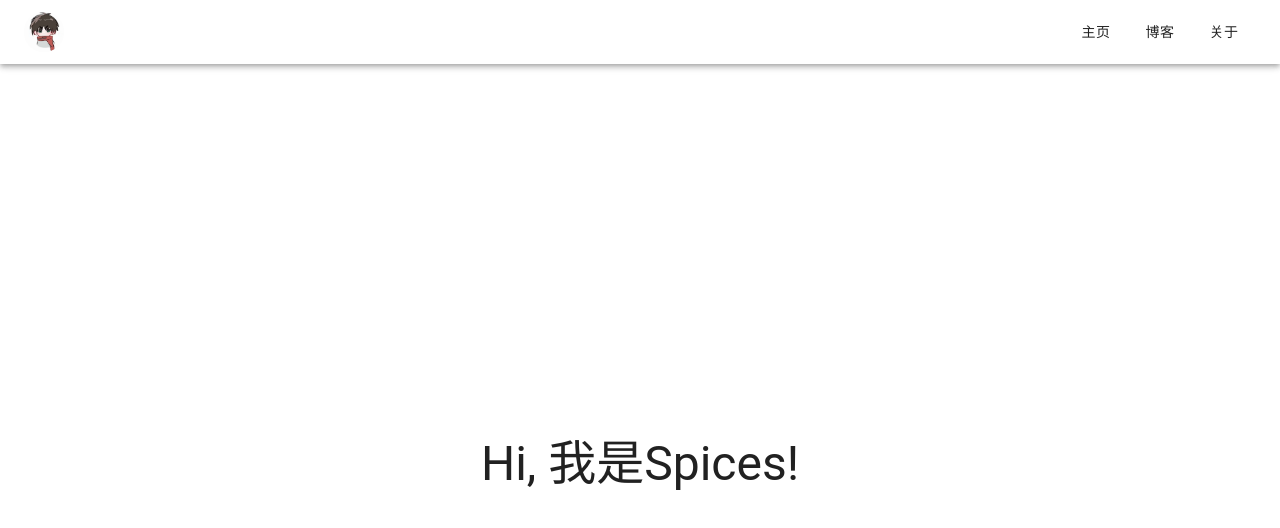
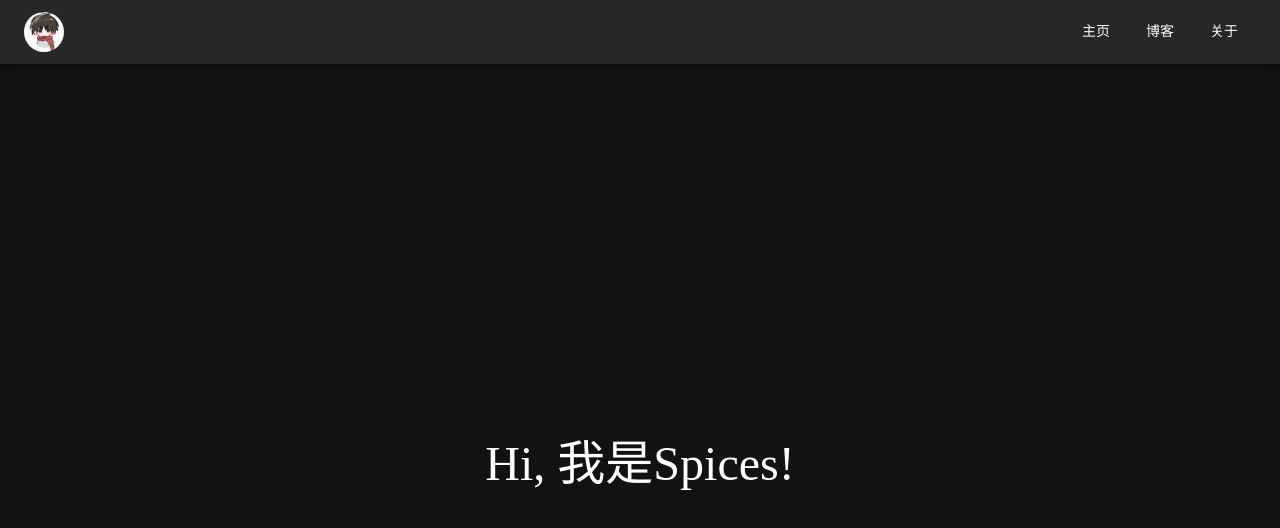
Before and after one commit to Spiceses/personal-blog, a React app in the folder client/: page / in a window 1280 px wide. Shown: the top 528 px of the page. Built offline with nearby package versions, Linux system fonts and the light colour scheme.

Commit message:
配置网站字体

```diff
--- a/client/public/index.html
+++ b/client/public/index.html
@@ -3,7 +3,10 @@
   <head>
     <meta charset="UTF-8" />
     <meta name="viewport" content="width=device-width, initial-scale=1.0" />
-    <!-- <link rel="icon" href="./favicon.ico" /> -->
+    <link
+      href="https://fonts.googleapis.com/css2?family=Noto+Serif+SC:wght@400;700&display=swap"
+      rel="stylesheet"
+    />
     <title>Spices</title>
   </head>
   <body>
--- a/client/src/theme.ts
+++ b/client/src/theme.ts
@@ -1,6 +1,15 @@
 import { createTheme } from "@mui/material";
 
 const theme = createTheme({
+  palette: {
+    mode: "dark", // 关键！将模式设置为 'dark'
+  },
+  typography: {
+    fontFamily: [
+      // 首先列出你想要的Serif中文字体
+      "Noto Serif SC", // 如果你使用了Google Fonts的Noto Serif SC
+    ].join(","),
+  },
   components: {
     MuiCssBaseline: {
       styleOverrides: {
```
